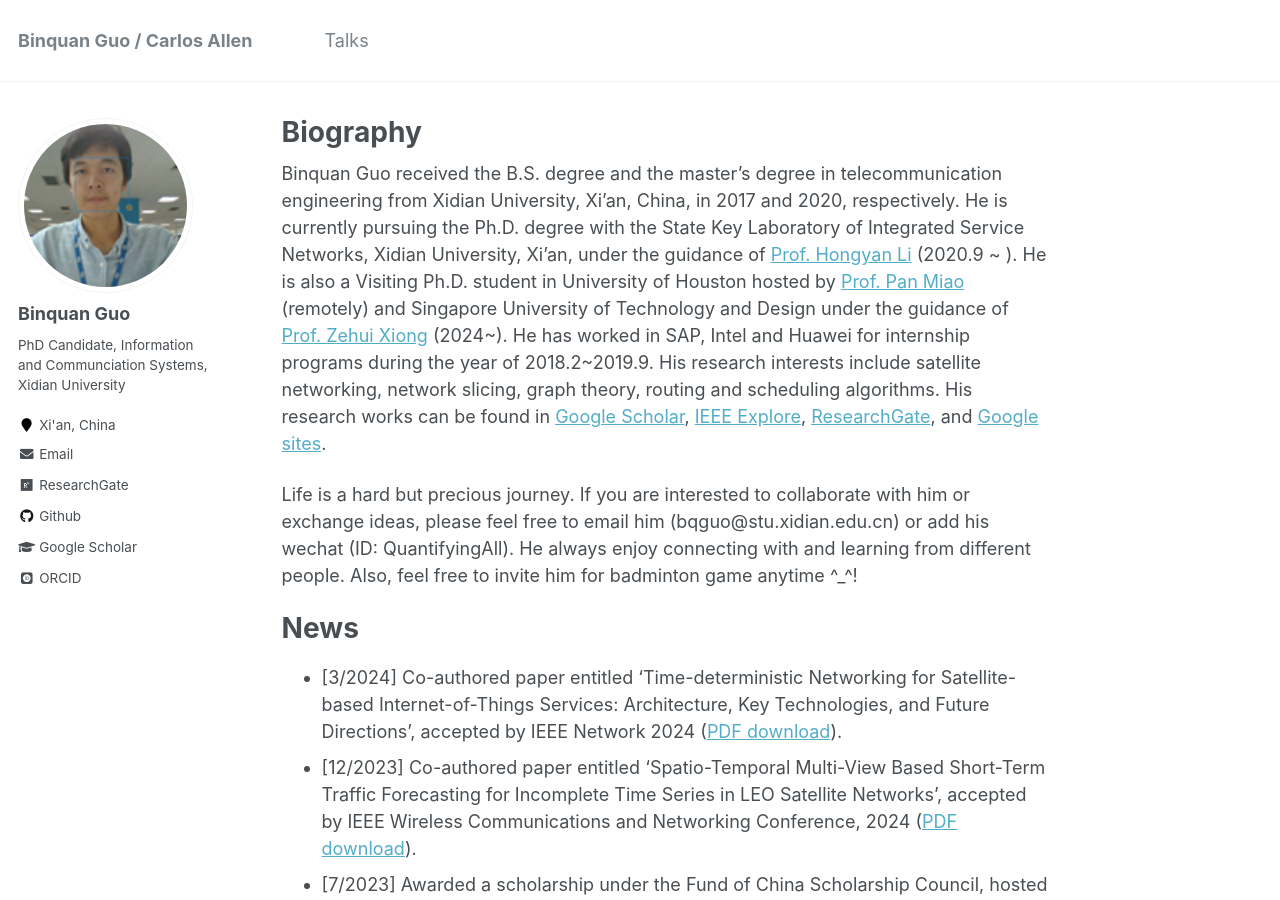
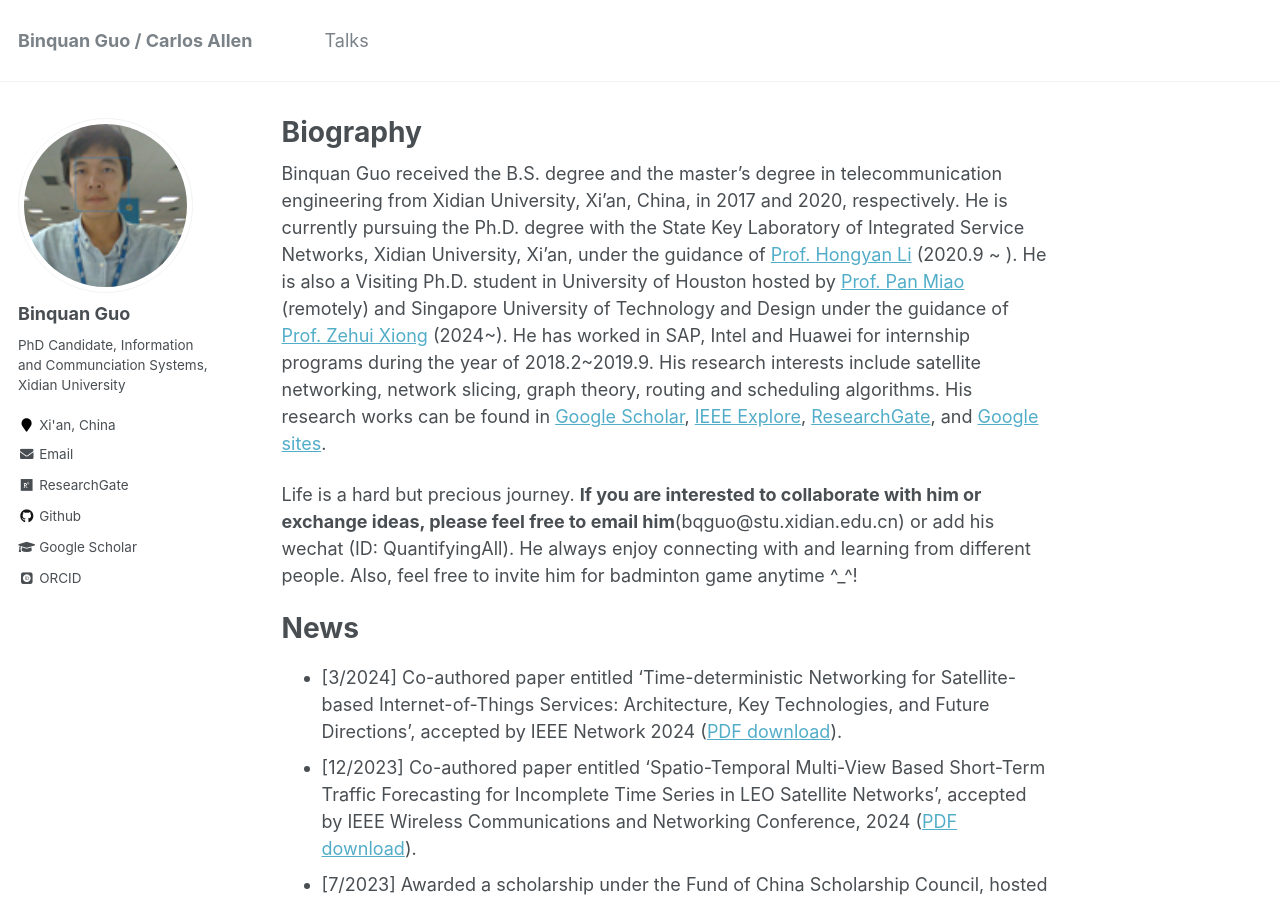
Before and after one commit to wilixx/wilixx.github.io, a Jekyll site: the page built from _pages/about.md, in a window 1280 px wide and 900 px high. Built offline with Jekyll 4.4.1, drawn with Linux system fonts in a browser that asks for light colours; some web fonts are replaced.

```diff
--- a/_pages/about.md
+++ b/_pages/about.md
@@ -10,7 +10,7 @@ redirect_from:
 
 Binquan Guo received the B.S. degree and the master's degree in telecommunication engineering from Xidian University, Xi’an, China, in 2017 and 2020, respectively. He is currently pursuing the Ph.D. degree with the State Key Laboratory of Integrated Service Networks, Xidian University, Xi’an, under the guidance of [Prof. Hongyan Li](https://web.xidian.edu.cn/hyli/) (2020.9 ~ ). He is also a Visiting Ph.D. student in University of Houston hosted by [Prof. Pan Miao](http://www2.egr.uh.edu/~mpan2/) (remotely) and Singapore University of Technology and Design under the guidance of [Prof. Zehui Xiong](https://sites.google.com/view/zehuixiong) (2024~). He has worked in SAP, Intel and Huawei for internship programs during the year of 2018.2~2019.9. His research interests include satellite networking, network slicing, graph theory, routing and scheduling algorithms. His research works can be found in [Google Scholar](https://scholar.google.com/citations?user=NA8egm4AAAAJ),  [IEEE Explore](https://ieeexplore.ieee.org/author/37089678912), [ResearchGate](https://www.researchgate.net/profile/Binquan-Guo/research), and [Google sites](https://sites.google.com/view/binquanguo/home).
 
-Life is a hard but precious journey. If you are interested to collaborate with him or exchange ideas, please feel free to email him (bqguo@stu.xidian.edu.cn) or add his wechat (ID: QuantifyingAll). He always enjoy connecting with and learning from different people. Also, feel free to invite him for badminton game anytime ^_^!
+Life is a hard but precious journey. **If you are interested to collaborate with him or exchange ideas, please feel free to email him**(bqguo@stu.xidian.edu.cn) or add his wechat (ID: QuantifyingAll). He always enjoy connecting with and learning from different people. Also, feel free to invite him for badminton game anytime ^_^!
 
 News
 ======
```
